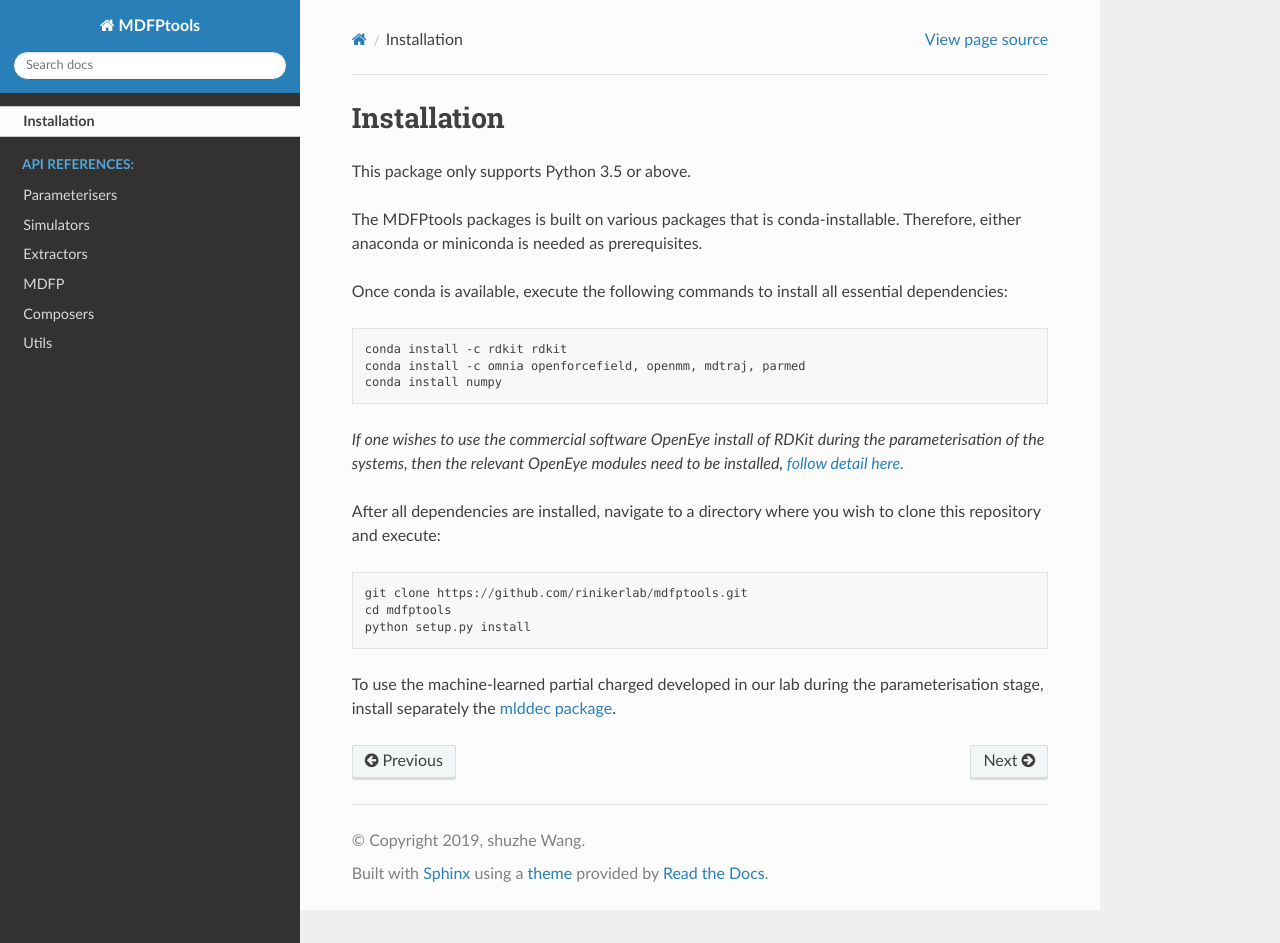
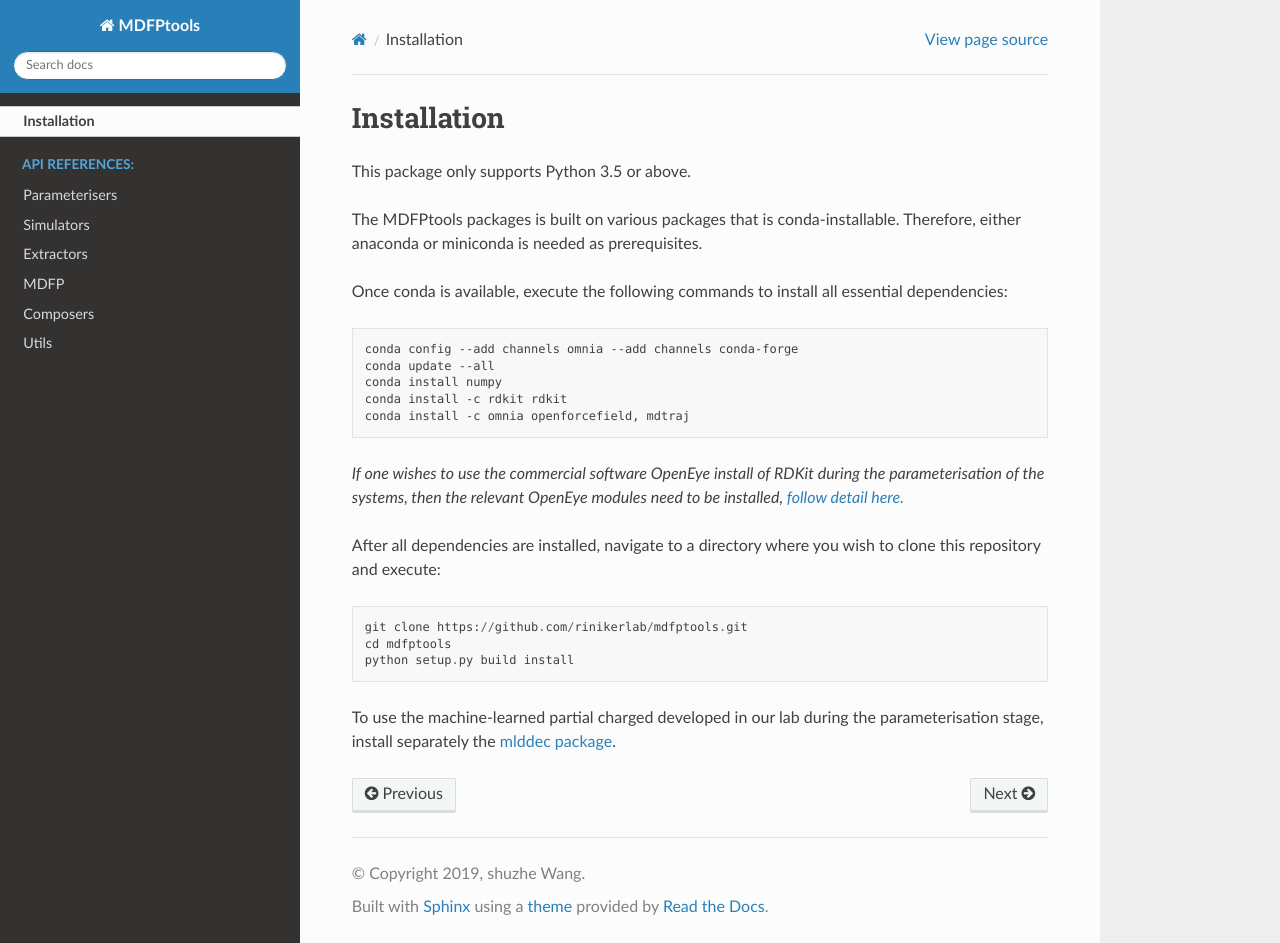
Before and after one commit to rinikerlab/mdfptools, a Sphinx documentation site: the page built from docs/install.md, in a window 1280 px wide and 943 px high. Built offline with Sphinx 7.4.7 and the Read the Docs theme 2.0.0, drawn with Linux system fonts in a browser that asks for light colours; pages that are not in the unit, such as notebooks, are missing from menus.

Commit message:
update install instructions

````diff
--- a/docs/install.md
+++ b/docs/install.md
@@ -7,9 +7,11 @@ The MDFPtools packages is built on various packages that is conda-installable. T
 Once conda is available, execute the following commands to install all essential dependencies:
 
 ```bash
+conda config --add channels omnia --add channels conda-forge
+conda update --all
+conda install numpy
 conda install -c rdkit rdkit
-conda install -c omnia openforcefield, openmm, mdtraj, parmed
-conda install numpy
+conda install -c omnia openforcefield, mdtraj
 ```
 
 *If one wishes to use the commercial software OpenEye install of RDKit during the parameterisation of the systems, then the relevant OpenEye modules need to be installed, [follow detail here.](https://docs.eyesopen.com/toolkits/python/quickstart-python/install.html)*
@@ -18,7 +20,7 @@ After all dependencies are installed, navigate to a directory where you wish to
 ```
 git clone https://github.com/rinikerlab/mdfptools.git
 cd mdfptools
-python setup.py install
+python setup.py build install
 ```
 
 To use the machine-learned partial charged developed in our lab during the parameterisation stage, install separately the [mlddec package](github.com/rinikierlab/mlddec).
--- a/docs/requirements.txt
+++ /dev/null
@@ -1,4 +0,0 @@
-numpydoc
-recommonmark
-nbsphinx
-nbsphinx_link
````
Also changed, not shown: 1 other file.
